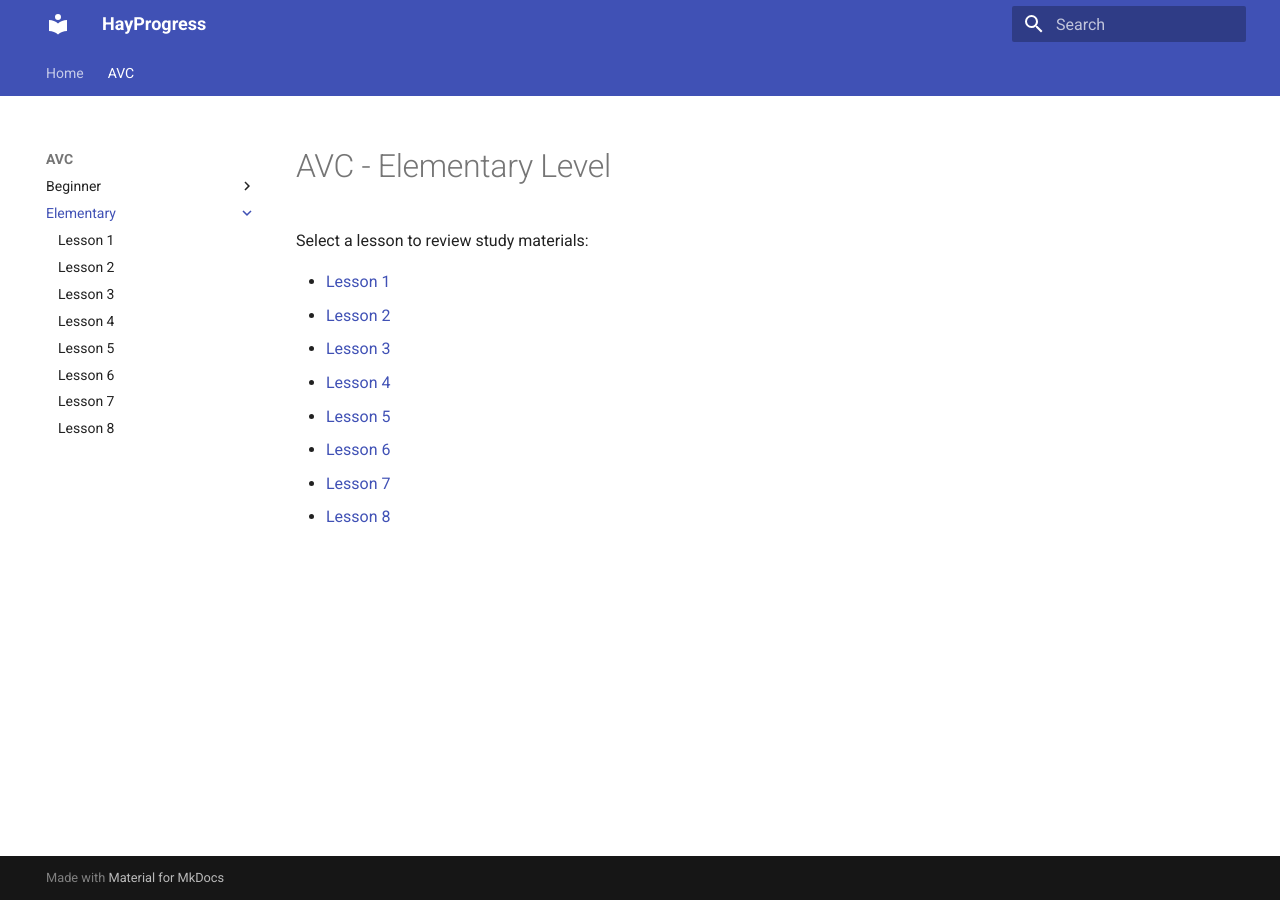
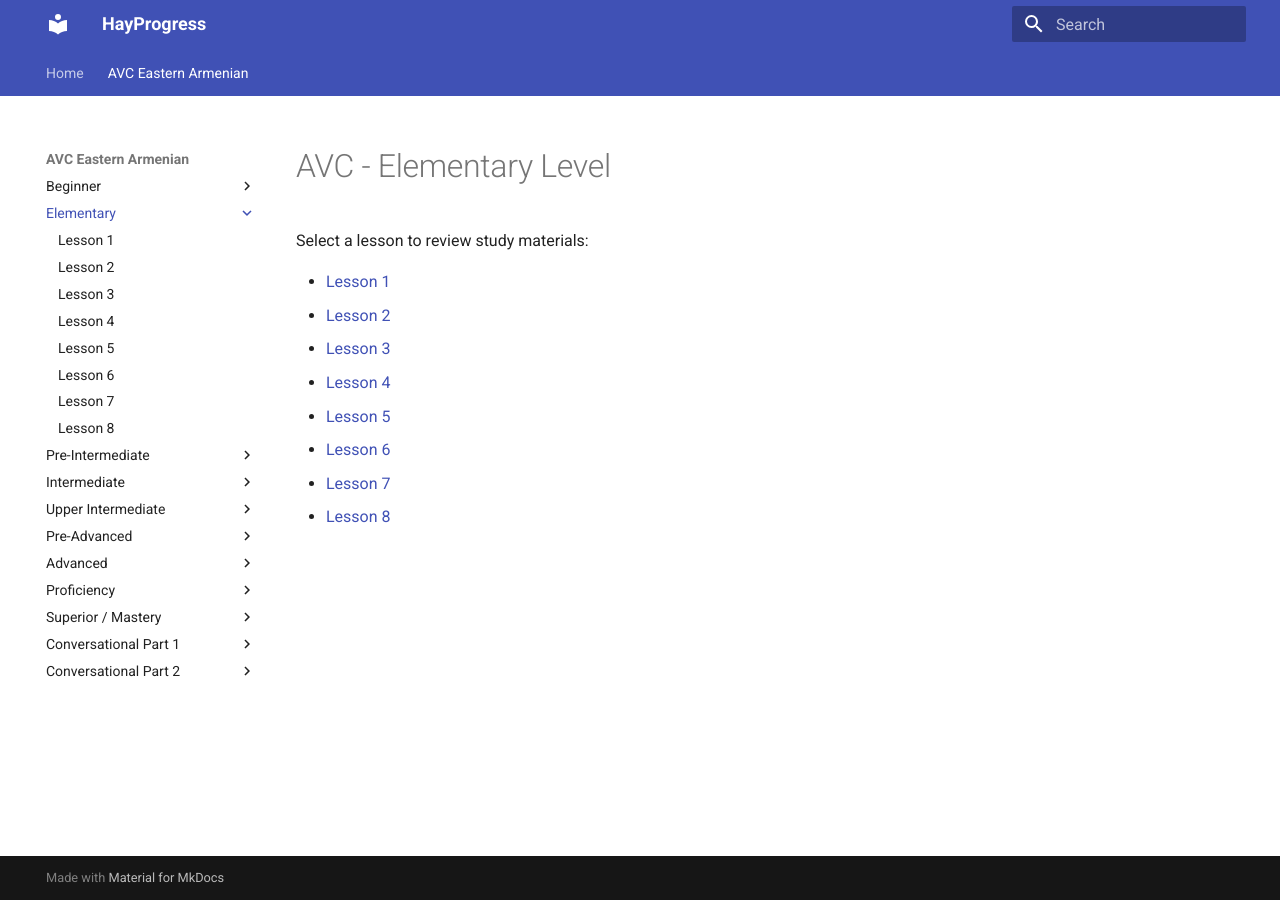
Before and after one commit to Hayprogress/Hayprogress, an MkDocs documentation site: the page built from docs/avc/elementary/index.md, in a window 1280 px wide. Built offline with MkDocs 1.6.1 and Material for MkDocs 9.7.7, drawn with Linux system fonts in a browser that asks for light colours; some of the changed lines change nothing that is shown.

Commit message:
Update mkdocs.yml

```diff
--- a/mkdocs.yml
+++ b/mkdocs.yml
@@ -14,7 +14,7 @@ theme:
 
 nav:
   - Home: index.md
-  - AVC:
+  - AVC Eastern Armenian:
       - Beginner:
           - Overview: avc/beginner/index.md
           - Lesson 1:
@@ -38,6 +38,96 @@ nav:
           - Lesson 6: avc/elementary/lesson-6/index.md
           - Lesson 7: avc/elementary/lesson-7/index.md
           - Lesson 8: avc/elementary/lesson-8/index.md
+      - Pre-Intermediate:
+          - Overview: avc/pre-intermediate/index.md
+          - Lesson 1: avc/pre-intermediate/lesson-1/index.md
+          - Lesson 2: avc/pre-intermediate/lesson-2/index.md
+          - Lesson 3: avc/pre-intermediate/lesson-3/index.md
+          - Lesson 4: avc/pre-intermediate/lesson-4/index.md
+          - Lesson 5: avc/pre-intermediate/lesson-5/index.md
+          - Lesson 6: avc/pre-intermediate/lesson-6/index.md
+          - Lesson 7: avc/pre-intermediate/lesson-7/index.md
+          - Lesson 8: avc/pre-intermediate/lesson-8/index.md
+      - Intermediate:
+          - Overview: avc/intermediate/index.md
+          - Lesson 1: avc/intermediate/lesson-1/index.md
+          - Lesson 2: avc/intermediate/lesson-2/index.md
+          - Lesson 3: avc/intermediate/lesson-3/index.md
+          - Lesson 4: avc/intermediate/lesson-4/index.md
+          - Lesson 5: avc/intermediate/lesson-5/index.md
+          - Lesson 6: avc/intermediate/lesson-6/index.md
+          - Lesson 7: avc/intermediate/lesson-7/index.md
+          - Lesson 8: avc/intermediate/lesson-8/index.md
+      - Upper Intermediate:
+          - Overview: avc/upper-intermediate/index.md
+          - Lesson 1: avc/upper-intermediate/lesson-1/index.md
+          - Lesson 2: avc/upper-intermediate/lesson-2/index.md
+          - Lesson 3: avc/upper-intermediate/lesson-3/index.md
+          - Lesson 4: avc/upper-intermediate/lesson-4/index.md
+          - Lesson 5: avc/upper-intermediate/lesson-5/index.md
+          - Lesson 6: avc/upper-intermediate/lesson-6/index.md
+          - Lesson 7: avc/upper-intermediate/lesson-7/index.md
+          - Lesson 8: avc/upper-intermediate/lesson-8/index.md
+      - Pre-Advanced:
+          - Overview: avc/pre-advanced/index.md
+          - Lesson 1: avc/pre-advanced/lesson-1/index.md
+          - Lesson 2: avc/pre-advanced/lesson-2/index.md
+          - Lesson 3: avc/pre-advanced/lesson-3/index.md
+          - Lesson 4: avc/pre-advanced/lesson-4/index.md
+          - Lesson 5: avc/pre-advanced/lesson-5/index.md
+          - Lesson 6: avc/pre-advanced/lesson-6/index.md
+          - Lesson 7: avc/pre-advanced/lesson-7/index.md
+          - Lesson 8: avc/pre-advanced/lesson-8/index.md
+      - Advanced:
+          - Overview: avc/advanced/index.md
+          - Lesson 1: avc/advanced/lesson-1/index.md
+          - Lesson 2: avc/advanced/lesson-2/index.md
+          - Lesson 3: avc/advanced/lesson-3/index.md
+          - Lesson 4: avc/advanced/lesson-4/index.md
+          - Lesson 5: avc/advanced/lesson-5/index.md
+          - Lesson 6: avc/advanced/lesson-6/index.md
+          - Lesson 7: avc/advanced/lesson-7/index.md
+          - Lesson 8: avc/advanced/lesson-8/index.md
+      - Proficiency:
+          - Overview: avc/proficiency/index.md
+          - Lesson 1: avc/proficiency/lesson-1/index.md
+          - Lesson 2: avc/proficiency/lesson-2/index.md
+          - Lesson 3: avc/proficiency/lesson-3/index.md
+          - Lesson 4: avc/proficiency/lesson-4/index.md
+          - Lesson 5: avc/proficiency/lesson-5/index.md
+          - Lesson 6: avc/proficiency/lesson-6/index.md
+          - Lesson 7: avc/proficiency/lesson-7/index.md
+          - Lesson 8: avc/proficiency/lesson-8/index.md
+      - Superior / Mastery:
+          - Overview: avc/superior-mastery/index.md
+          - Lesson 1: avc/superior-mastery/lesson-1/index.md
+          - Lesson 2: avc/superior-mastery/lesson-2/index.md
+          - Lesson 3: avc/superior-mastery/lesson-3/index.md
+          - Lesson 4: avc/superior-mastery/lesson-4/index.md
+          - Lesson 5: avc/superior-mastery/lesson-5/index.md
+          - Lesson 6: avc/superior-mastery/lesson-6/index.md
+          - Lesson 7: avc/superior-mastery/lesson-7/index.md
+          - Lesson 8: avc/superior-mastery/lesson-8/index.md
+      - Conversational Part 1:
+          - Overview: avc/conversational-1/index.md
+          - Lesson 1: avc/conversational-1/lesson-1/index.md
+          - Lesson 2: avc/conversational-1/lesson-2/index.md
+          - Lesson 3: avc/conversational-1/lesson-3/index.md
+          - Lesson 4: avc/conversational-1/lesson-4/index.md
+          - Lesson 5: avc/conversational-1/lesson-5/index.md
+          - Lesson 6: avc/conversational-1/lesson-6/index.md
+          - Lesson 7: avc/conversational-1/lesson-7/index.md
+          - Lesson 8: avc/conversational-1/lesson-8/index.md
+      - Conversational Part 2:
+          - Overview: avc/conversational-2/index.md
+          - Lesson 1: avc/conversational-2/lesson-1/index.md
+          - Lesson 2: avc/conversational-2/lesson-2/index.md
+          - Lesson 3: avc/conversational-2/lesson-3/index.md
+          - Lesson 4: avc/conversational-2/lesson-4/index.md
+          - Lesson 5: avc/conversational-2/lesson-5/index.md
+          - Lesson 6: avc/conversational-2/lesson-6/index.md
+          - Lesson 7: avc/conversational-2/lesson-7/index.md
+          - Lesson 8: avc/conversational-2/lesson-8/index.md
 
 markdown_extensions:
   - pymdownx.superfences
```
